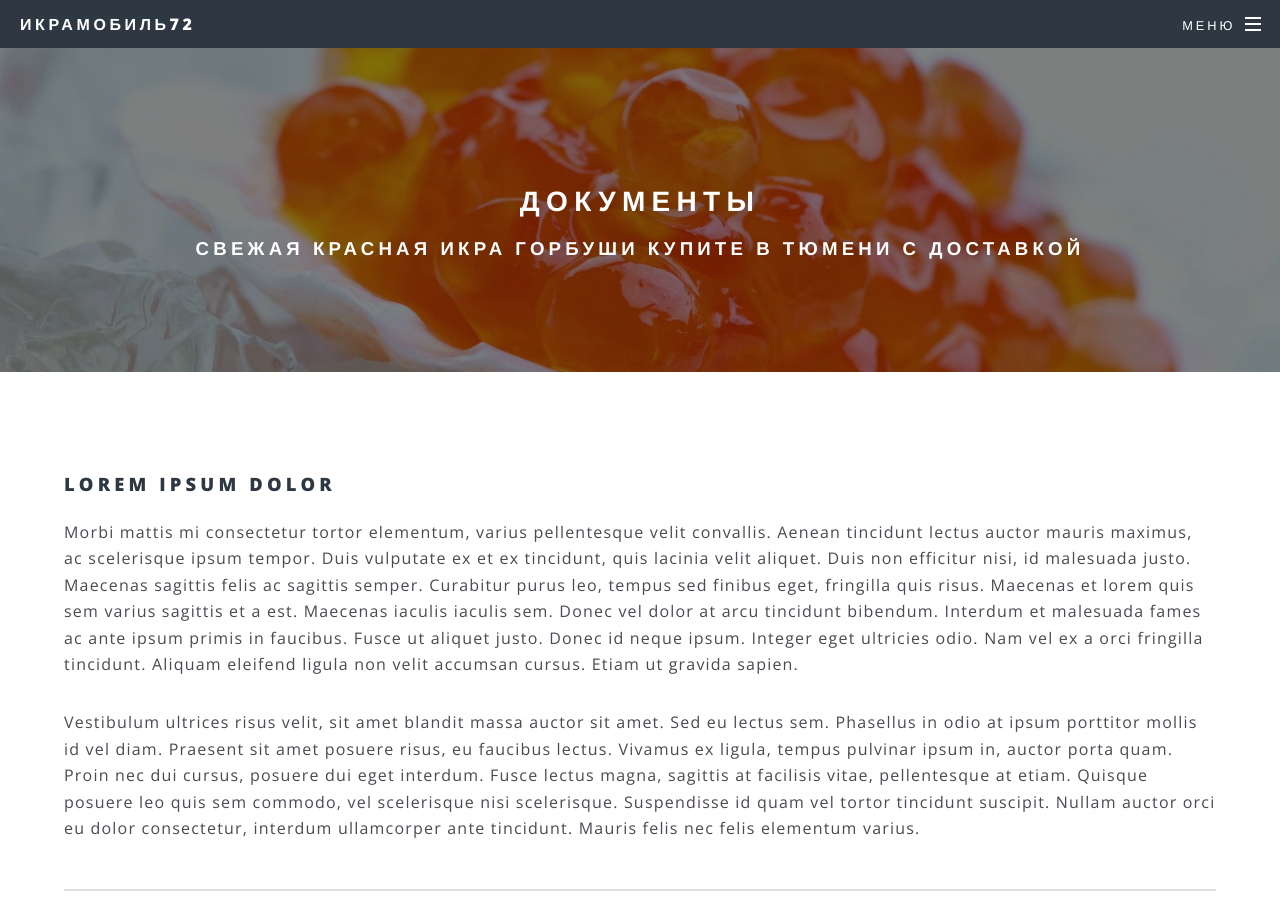
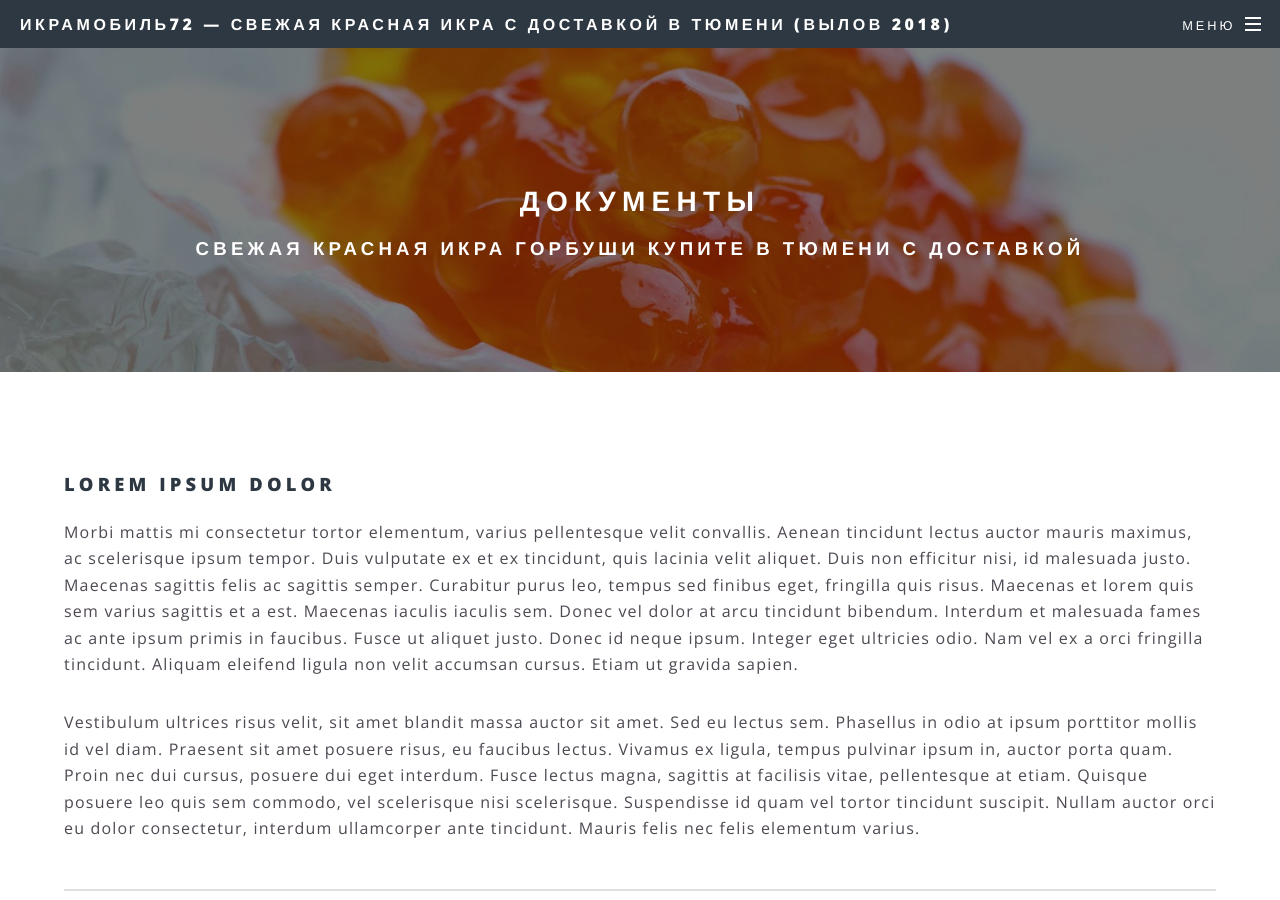
Before and after one commit to ikraman72/ikraman72.github.io, a Jekyll site: the page built from generic.html, in a window 1280 px wide and 900 px high. Built offline with Jekyll 4.4.1, drawn with Linux system fonts in a browser that asks for light colours.

Commit message:
Update _config.yml

```diff
--- a/_config.yml
+++ b/_config.yml
@@ -2,7 +2,7 @@
 #
 
 # Site settings
-title: ИКРАМОБИЛЬ72
+title: ИКРАМОБИЛЬ72 — СВЕЖАЯ КРАСНАЯ ИКРА С ДОСТАВКОЙ В ТЮМЕНИ (ВЫЛОВ 2018)
 description:  |
   ИКРА ГОРБУШИ КРАСНАЯ (АВГУСТ-СЕНТЯБРЬ 2018)<br>
   ПРОДУКТ ОХЛАЖЕНННЫЙ С КАМЧАТКИ<br>
```
